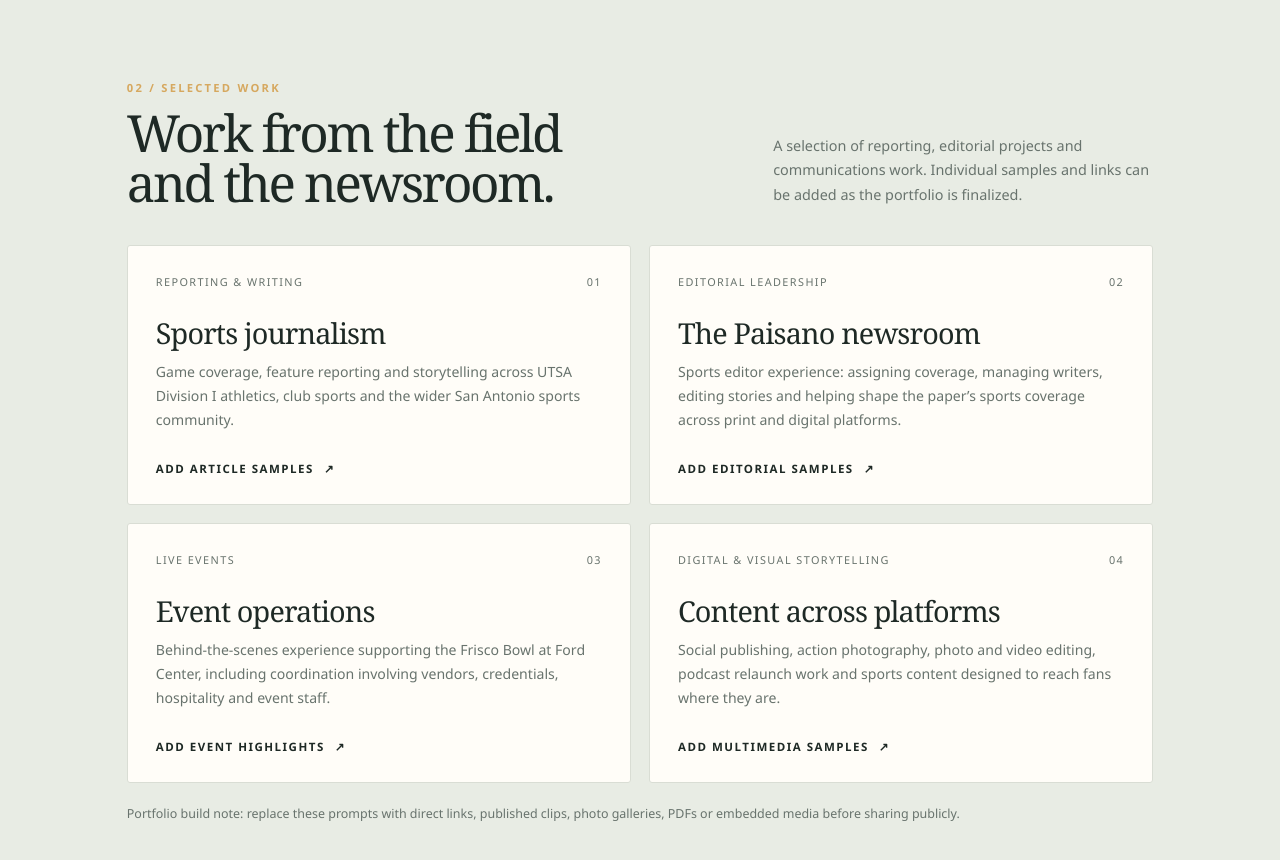
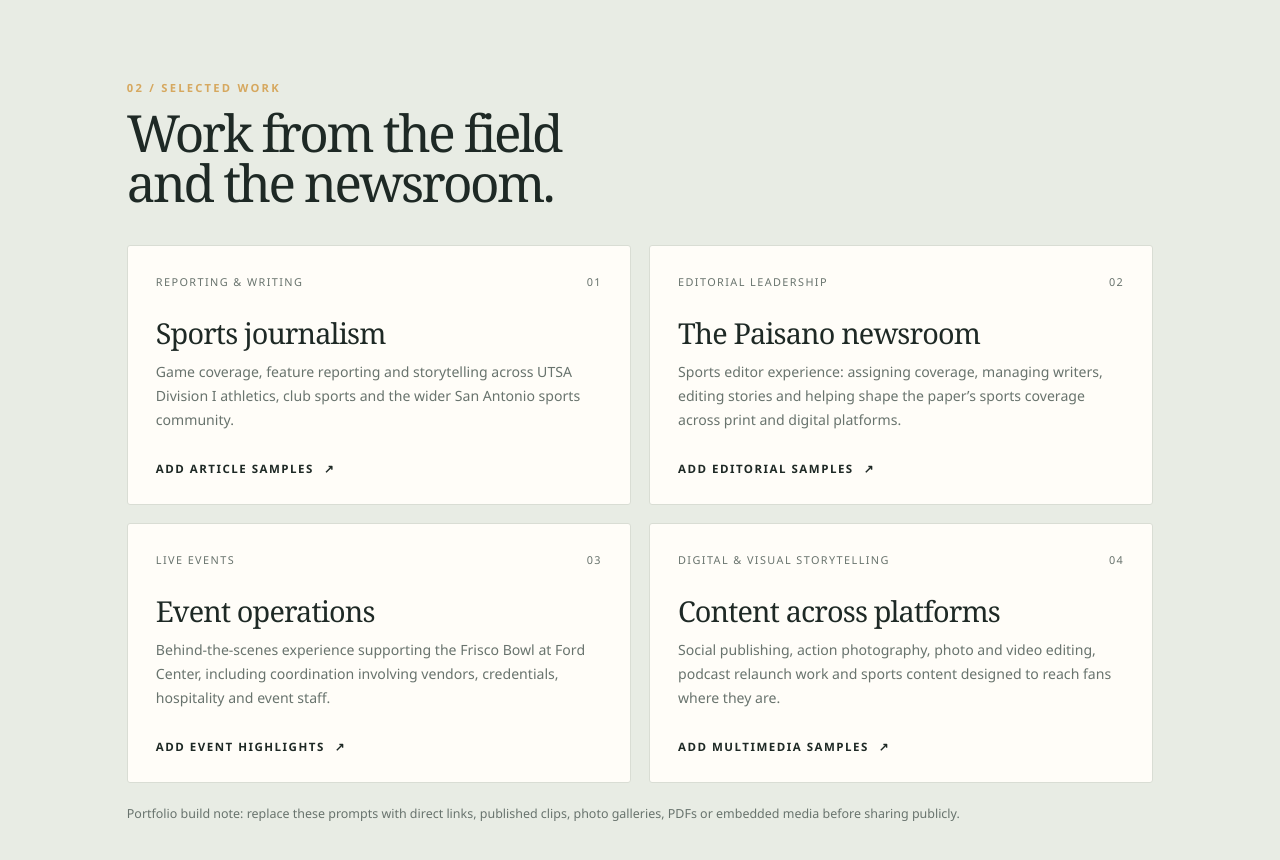
Before and after one commit to From-The-Stands/From-The-Stands.github.io, a plain HTML site: page index.html in a window 1280 px wide. Shown: the part 1560-2420 px from the top of the page. Drawn offline with Linux system fonts and the light colour scheme.

Commit message:
Clear work section description in index.html
Removed placeholder text from the work section description.

```diff
--- a/index.html
+++ b/index.html
@@ -126,7 +126,7 @@ footer { max-width: 1180px; margin: auto; padding: 22px 6%; display: flex; justi
     </section>
     <section class="work-section" id="work">
       <div class="section">
-        <div class="section-head"><div><div class="kicker">02 / Selected work</div><h2>Work from the field<br>and the newsroom.</h2></div><p>A selection of reporting, editorial projects and communications work. Individual samples and links can be added as the portfolio is finalized.</p></div>
+        <div class="section-head"><div><div class="kicker">02 / Selected work</div><h2>Work from the field<br>and the newsroom.</h2></div><p></p></div>
         <div class="work-grid">
           <article class="work-card"><div><div class="work-top"><span>Reporting & writing</span><span>01</span></div><h3>Sports journalism</h3><p>Game coverage, feature reporting and storytelling across UTSA Division I athletics, club sports and the wider San Antonio sports community.</p></div><a class="text-link" href="#contact">Add article samples <span>↗</span></a></article>
           <article class="work-card"><div><div class="work-top"><span>Editorial leadership</span><span>02</span></div><h3>The Paisano newsroom</h3><p>Sports editor experience: assigning coverage, managing writers, editing stories and helping shape the paper’s sports coverage across print and digital platforms.</p></div><a class="text-link" href="#contact">Add editorial samples <span>↗</span></a></article>
```
